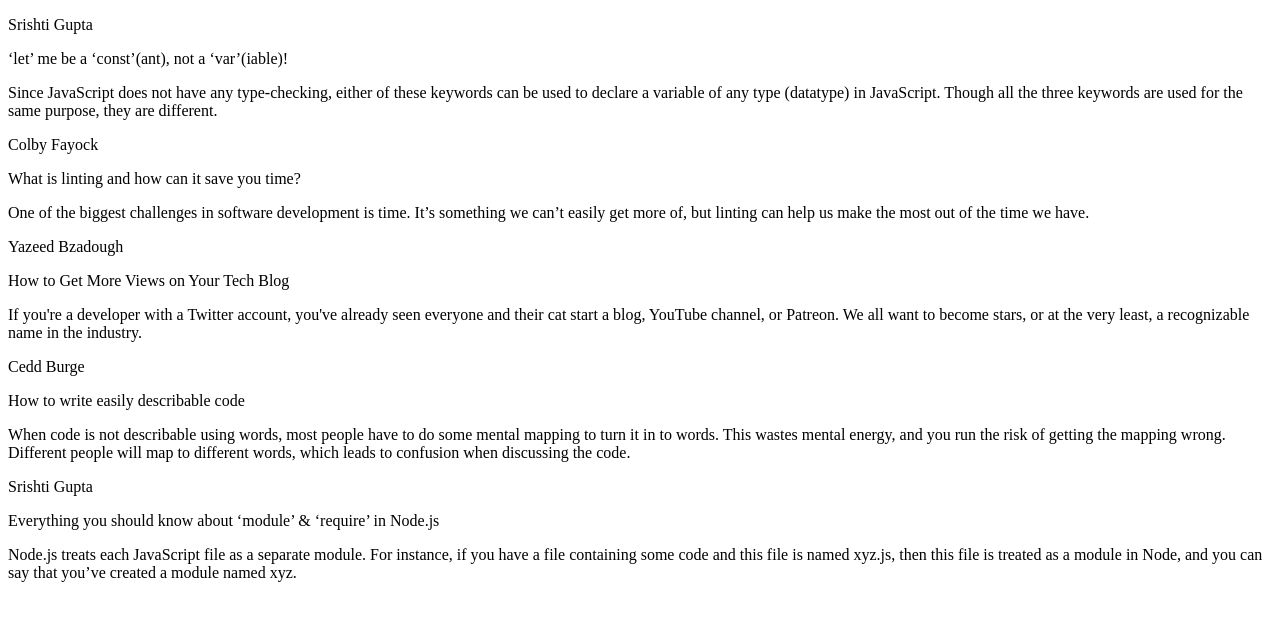
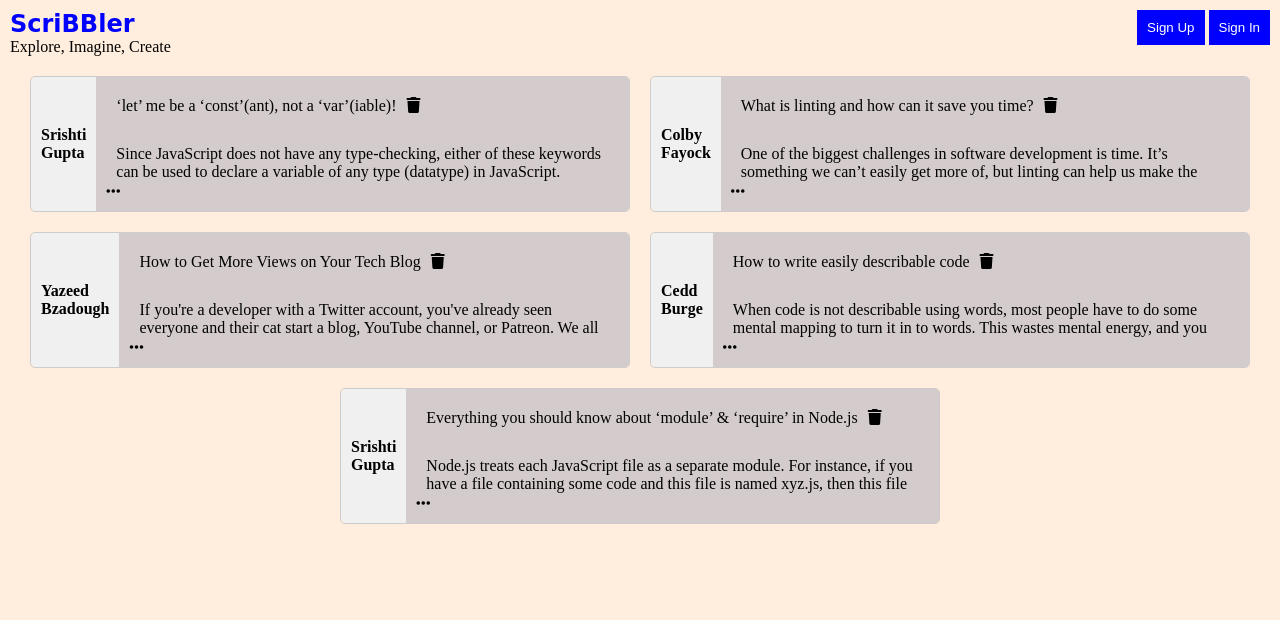
Before and after one commit to Mikita1012/Scribbler, a website: page html/postslist.html in a window 1280 px wide. Drawn offline with nearby package versions, Linux system fonts and the light colour scheme; a web font is replaced by a local one.

Commit message:
Added cards to postlist, functionality not done

```diff
--- a/css/common.css
+++ b/css/common.css
@@ -13,7 +13,6 @@
 
 .heading {
     font-family: "Montez", cursive;
-    font-weight: 600;
     font-style: normal;
     color: blue;
 
--- /dev/null
+++ b/css/postslist.css
@@ -0,0 +1,117 @@
+/* // styles.scss */
+/* @import 'path/to/bootstrap.scss'; */
+
+
+* {
+    margin: 0;
+    padding: 0;
+    box-sizing: border-box;
+}
+
+body {
+    background-color: #ffeedd !important;
+    margin: 0;
+}
+
+.headerPart {
+    display: flex;
+    justify-content: space-between;
+    padding: 10px;
+}
+
+.heading {
+    font-family: "Montez", cursive;
+    font-style: normal;
+    color: blue;
+}
+
+
+.signUpBtn, .signInBtn {
+    color: white;
+    padding: 10px;
+    background-color: blue;
+    border: none;
+}
+
+.card-container {
+    display: flex;
+    flex-wrap: wrap;
+    justify-content: center;
+}
+
+.card {
+    width: calc(50% - 40px);
+    overflow: hidden;
+    border: 1px solid #ccc;
+    border-radius: 5px;
+    /* box-shadow: 0 4px 8px 0 rgba(0, 0, 0, 0.1); */
+    margin: 10px;
+    display: flex;
+}
+
+.card-header {
+    display: flex;
+    align-items: center;
+    padding: 10px;
+    background-color: #f0f0f0;
+    border-radius: 5px 0 0 5px;
+}
+
+.card-header p {
+    margin: 0;
+    font-weight: bold;
+}
+
+.card-content {
+    padding: 10px;
+    position: relative;
+    background-color: #d4cccc;
+}
+
+.card-content div {
+    display: flex;
+    align-items: center;
+    margin-bottom: 10px;
+}
+
+.card-content div i {
+    margin-right: 5px;
+}
+
+.card-content p {
+    padding: 10px;
+    display: flex;
+    flex-direction: column;
+    overflow: hidden;
+    max-height: calc(3 *1em);
+}
+
+.icons-container {
+    position: absolute;
+    top: 10px;
+    right: 10px;
+}
+
+.icon-bottom {
+    position: absolute;
+    bottom: 10px;
+    right: 10px;
+}
+
+.trashHover:hover {
+    cursor: pointer;
+    color: red;
+}
+
+.card:hover {
+    box-shadow: 0 0 10px rgba(0, 0, 0, 0.3);
+}
+
+
+
+@media screen and (max-width: 768px) {
+    .card {
+        width: calc(100% - 20px);
+        /* Adjust the width to fit one card per row with some spacing */
+    }
+}
--- a/html/postslist.html
+++ b/html/postslist.html
@@ -3,119 +3,149 @@
 
 <head>
     <!-- TODO: Include Font Awesome file here -->
+    <link rel="stylesheet" href="https://cdnjs.cloudflare.com/ajax/libs/font-awesome/6.0.0-beta3/css/all.min.css"
+        crossorigin="anonymous">
     <!-- TODO: Include Google Fonts file here -->
+    <link
+        href="https://fonts.googleapis.com/css2?family=Libre+Franklin:ital,wght@0,100..900;1,100..900&family=Montez&display=swap"
+        rel="stylesheet">
+
+    <script src="https://ajax.googleapis.com/ajax/libs/jquery/3.7.1/jquery.min.js"></script>
+    <link rel="stylesheet" href="/css/postslist.css">
 </head>
+
 
 <body>
     <!-- TODO: Include code for header here -->
+    <header class="headerPart">
+        <div>
+            <h2 class="heading">ScriBBler</h2>
+            <span class="subheading" style="color: black;">Explore, Imagine, Create</span>
+        </div>
+        <div>
+            <button type="button" id="signUp" class="signUpBtn" data-toggle="modal" data-target="#signUpModal">Sign
+                Up</button>
+
+            <button id="signIn" class="signInBtn" data-toggle="modal" data-target="#signInModal">Sign In</button>
+        </div>
+    </header>
 
     <!-- ATTENTION: The HTML code for the list of posts has been given to you. You can feel free to add/delete/modify this code. You need to write the proper CSS and JavaScript code corresponding to this page so that the result looks like the screenshots given to you in the Project Statement. -->
 
     <!-- list of all posts starts here -->
-    <div>
+    <div class="card-container">
 
         <!-- post 1 starts here -->
-        <div>
-            <div>
+        <div class="card">
+            <div class="card-header">
                 <p>Srishti Gupta</p>
             </div>
 
-            <div>
+            <div class="card-content">
                 <div>
                     <p>‘let’ me be a ‘const’(ant), not a ‘var’(iable)!</p>
-                    <span>
-                        <!-- TODO: Include Font Awesome icon for delete icon here -->
+                    <span class="trashHover">
+                        <i class="fa-solid fa-trash"></i>
                     </span>
                 </div>
-                <p>Since JavaScript does not have any type-checking, either of these keywords can be used to declare a variable of any type (datatype) in JavaScript. Though all the three keywords are used for the same purpose, they are different.</p>
+                <p>Since JavaScript does not have any type-checking, either of these keywords can be used to declare a
+                    variable of any type (datatype) in JavaScript. Though all the three keywords are used for the same
+                    purpose, they are different.</p>
                 <span>
-                    <!-- TODO: Include Font Awesome icon for horizontal ellipsis icon here -->
+                    <i class="fa-solid fa-ellipsis"></i>
                 </span>
             </div>
         </div>
         <!-- post 1 ends here -->
 
         <!-- post 2 starts here -->
-        <div>
-            <div>
+        <div class="card">
+            <div class="card-header">
                 <p>Colby Fayock</p>
             </div>
 
-            <div>
+            <div class="card-content">
                 <div>
                     <p>What is linting and how can it save you time?</p>
-                    <span>
-                        <!-- TODO: Include Font Awesome icon for delete icon here -->
+                    <span class="trashHover" onclick="deletePost(this)">
+                        <i class="fa-solid fa-trash"></i>
                     </span>
                 </div>
-                <p>One of the biggest challenges in software development is time. It’s something we can’t easily get more of, but linting can help us make the most out of the time we have.</p>
+                <p>One of the biggest challenges in software development is time. It’s something we can’t easily get
+                    more of, but linting can help us make the most out of the time we have.</p>
                 <span>
-                    <!-- TODO: Include Font Awesome icon for horizontal ellipsis icon here -->
+                    <i class="fa-solid fa-ellipsis"></i>
                 </span>
             </div>
         </div>
         <!-- post 2 ends here -->
 
         <!-- post 3 starts here -->
-        <div>
-            <div>
+        <div class="card">
+            <div class="card-header">
                 <p>Yazeed Bzadough</p>
             </div>
 
-            <div>
+            <div class="card-content">
                 <div>
                     <p>How to Get More Views on Your Tech Blog</p>
-                    <span>
-                        <!-- TODO: Include Font Awesome icon for delete icon here -->
+                    <span class="trashHover">
+                        <i class="fa-solid fa-trash"></i>
                     </span>
                 </div>
-                <p>If you're a developer with a Twitter account, you've already seen everyone and their cat start a blog, YouTube channel, or Patreon. We all want to become stars, or at the very least, a recognizable name in the industry.</p>
+                <p>If you're a developer with a Twitter account, you've already seen everyone and their cat start a
+                    blog, YouTube channel, or Patreon. We all want to become stars, or at the very least, a recognizable
+                    name in the industry.</p>
                 <span>
-                    <!-- TODO: Include Font Awesome icon for horizontal ellipsis icon here -->
+                    <i class="fa-solid fa-ellipsis"></i>
                 </span>
             </div>
         </div>
         <!-- post 3 ends here -->
 
         <!-- post 4 starts here -->
-        <div>
-            <div>
+        <div class="card">
+            <div class="card-header">
                 <p>Cedd Burge</p>
             </div>
 
-            <div>
+            <div class="card-content">
                 <div>
                     <p>How to write easily describable code</p>
-                    <span>
-                        <!-- TODO: Include Font Awesome icon for delete icon here -->
+                    <span class="trashHover">
+                        <i class="fa-solid fa-trash"></i>
                     </span>
                 </div>
-                <p>When code is not describable using words, most people have to do some mental mapping to turn it in to words. This wastes mental energy, and you run the risk of getting the mapping wrong. Different people will map to different words, which
+                <p>When code is not describable using words, most people have to do some mental mapping to turn it in to
+                    words. This wastes mental energy, and you run the risk of getting the mapping wrong. Different
+                    people will map to different words, which
                     leads to confusion when discussing the code.</p>
                 <span>
-                    <!-- TODO: Include Font Awesome icon for horizontal ellipsis icon here -->
+                    <i class="fa-solid fa-ellipsis"></i>
                 </span>
             </div>
         </div>
         <!-- post 4 ends here -->
 
         <!-- post 5 starts here -->
-        <div>
-            <div>
+        <div class="card">
+            <div class="card-header">
                 <p>Srishti Gupta</p>
             </div>
 
-            <div>
+            <div class="card-content">
                 <div>
                     <p>Everything you should know about ‘module’ & ‘require’ in Node.js</p>
-                    <span>
-                        <!-- TODO: Include Font Awesome icon for delete icon here -->
+                    <span class="trashHover">
+                        <i class="fa-solid fa-trash"></i>
                     </span>
                 </div>
-                <p>Node.js treats each JavaScript file as a separate module. For instance, if you have a file containing some code and this file is named xyz.js, then this file is treated as a module in Node, and you can say that you’ve created a module
+                <p>Node.js treats each JavaScript file as a separate module. For instance, if you have a file containing
+                    some code and this file is named xyz.js, then this file is treated as a module in Node, and you can
+                    say that you’ve created a module
                     named xyz.</p>
                 <span>
-                    <!-- TODO: Include Font Awesome icon for horizontal ellipsis icon here -->
+                    <i class="fa-solid fa-ellipsis"></i>
                 </span>
             </div>
         </div>
@@ -123,8 +153,16 @@
 
         <!-- TODO: Write code for delete post modal here -->
 
+
+        <!-- Delete Post Modal -->
+
+
+
     </div>
     <!-- list of all posts ends here -->
+
+
+    <script src="/scripts/postsList.js"></script>
 </body>
 
 </html>
--- /dev/null
+++ b/scripts/postsList.js
@@ -0,0 +1,10 @@
+function deletePost(element) {
+    // Find the parent card element
+    var card = element.closest('.card');
+    console.log("Hello");
+
+    // Remove the card from the DOM
+    if (card) {
+        card.remove();
+    }
+}
```
Also changed, not shown: index.html (+0 -5 lines).
